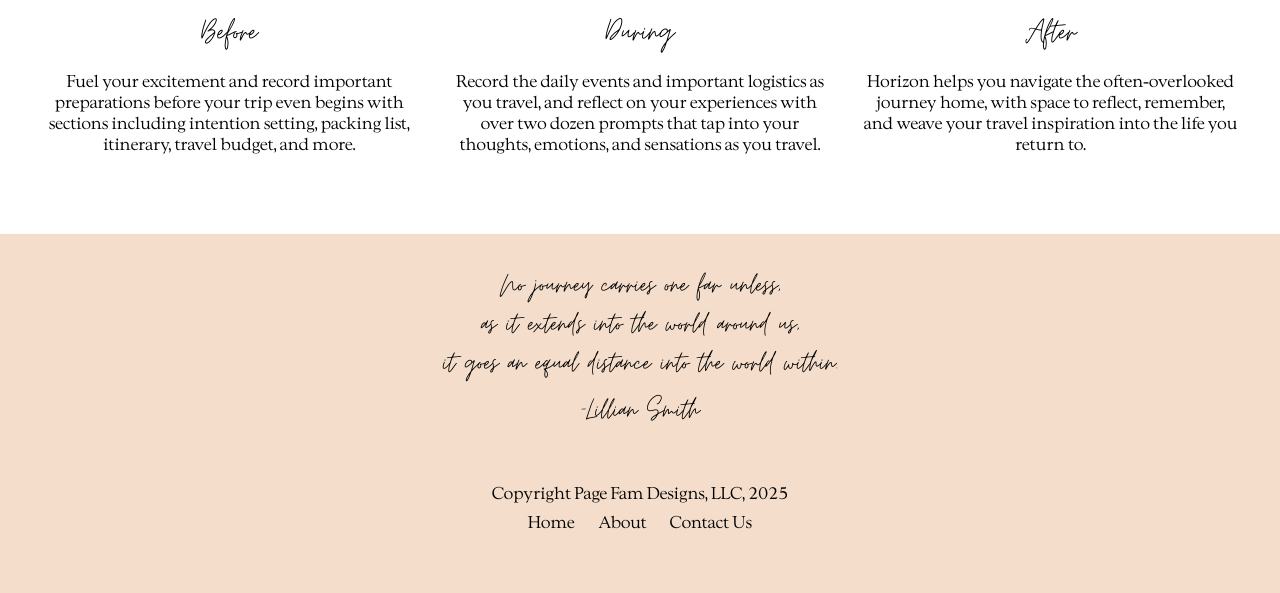
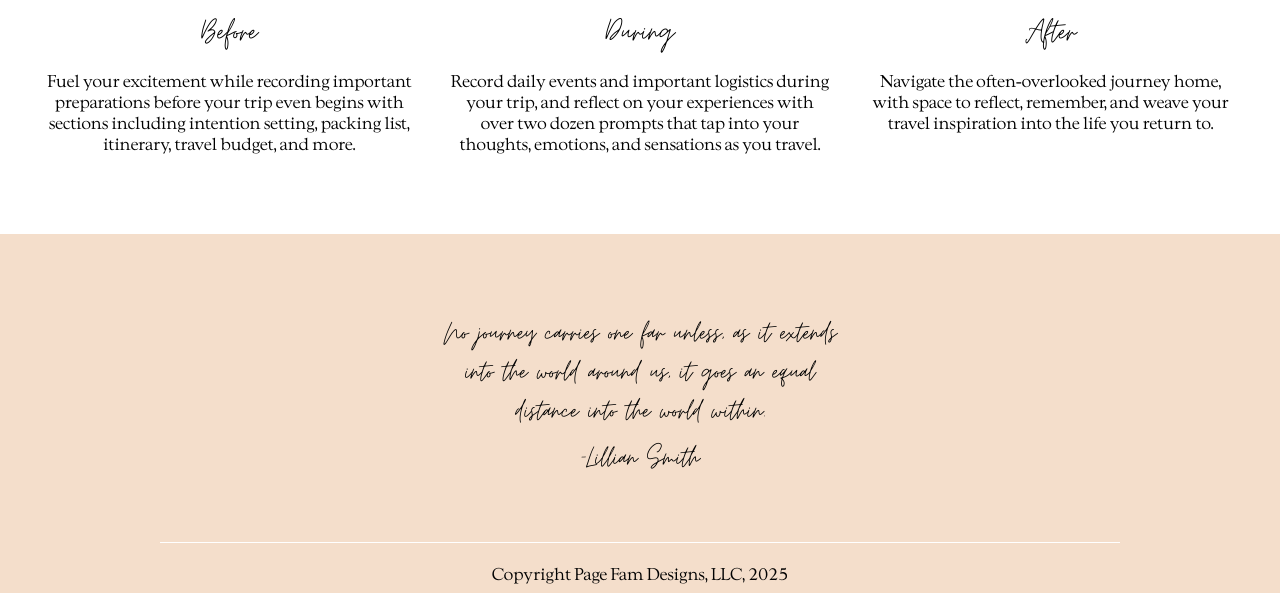
Before and after one commit to Quesajo17/horizon-landing, a SvelteKit app: page / in a window 1280 px wide. Shown: the part 644-1237 px from the top of the page. Before the commit the page ends 1188 px from the top, so only its background shows below. Built offline with nearby package versions, Linux system fonts and the light colour scheme.

Commit message:
homepage updates

```diff
--- a/src/routes/+page.svelte
+++ b/src/routes/+page.svelte
@@ -27,21 +27,21 @@
             <!-- <img src='/images/Horizon_Packing_List.jpg' alt="Packing List Page" /> -->
 
                 <p>
-                    Fuel your excitement and record important preparations before
+                    Fuel your excitement while recording important preparations before
                     your trip even begins with sections including intention setting,
                     packing list, itinerary, travel budget, and more. </p>
         </div>
         <div class="details-item">
             <h3>During</h3>
             <!-- <img src='/images/Horizon_Return.jpg' alt="Return Page" /> -->
-            <p>Record the daily events and important logistics as you travel, and
+            <p>Record daily events and important logistics during your trip, and
                 reflect on your experiences with over two dozen prompts that tap into
             your thoughts, emotions, and sensations as you travel.</p>
         </div>
         <div class="details-item">
             <h3>After</h3>
             <!-- <img src='/images/Horizon_Best_Moments.jpg' alt="The Best Moments Page" /> -->
-            <p>Horizon helps you navigate the often-overlooked journey home, with space
+            <p>Navigate the often-overlooked journey home, with space
                 to reflect, remember, and weave your travel inspiration into the
                 life you return to.</p>
         </div>
@@ -51,11 +51,15 @@
     -->
     </div>
     <div class="main-quote">
-        <p class="main-quote-line">No journey carries one far unless,</p>
-        <p class="main-quote-line">as it extends into the world around us,</p>
-        <p class="main-quote-line">it goes an equal distance into the world within.</p>
-        <p class="main-quote-attribution">-Lillian Smith</p>
+        <div class="main-quote-line-container">
+            <p class="main-quote-line">No journey carries one far unless,
+                as it extends into the world around us,
+                it goes an equal distance into the world within.</p>
+            <p class="main-quote-attribution">-Lillian Smith</p>
+        </div>
+
     </div>
+    <div class="divider"></div>
 
 
 
@@ -157,11 +161,22 @@
     }
 
     .main-quote {
-        margin-top: 2rem;
+        margin-top: 5rem;
         width: 100%;
         font-family: 'Moontime', sans-serif;
         font-size: 2rem;
         text-align: center;
+        align-items: center;
+    }
+
+    .main-quote-line-container {
+        display: flex;
+        flex-direction: column;
+        align-items: center;
+        padding-left: 4rem;
+        padding-right: 4rem;
+        max-width: 420px;
+        margin: 0 auto;
     }
 
     .main-quote-line {
@@ -170,6 +185,13 @@
 
     .main-quote-attribution {
         margin-top: 0.5rem;
+    }
+
+    .divider {
+        width: 75%;
+        height: 1px;
+        background-color: var(--light-color);
+        margin: 2rem auto 0;
     }
 
 
@@ -211,9 +233,7 @@
             padding: 1rem;
         }
 
-        .main-quote {
-        font-size: 1.5rem;
-    }
+
     }
 
     /* Small mobile screens */
@@ -222,5 +242,10 @@
             max-width: 100%;
         }
 
+        .main-quote-line-container {
+        padding-left: 1rem;
+        padding-right: 1rem;
+    }
+
     }
 </style>
--- a/src/routes/styles.css
+++ b/src/routes/styles.css
@@ -4,6 +4,7 @@
     --color-bg-1: #fff;
     --dark-color: #000000;
 	--light-color: #fff;
+    --bg-0-accent: #ea954a;
 }
 
 body {
```
